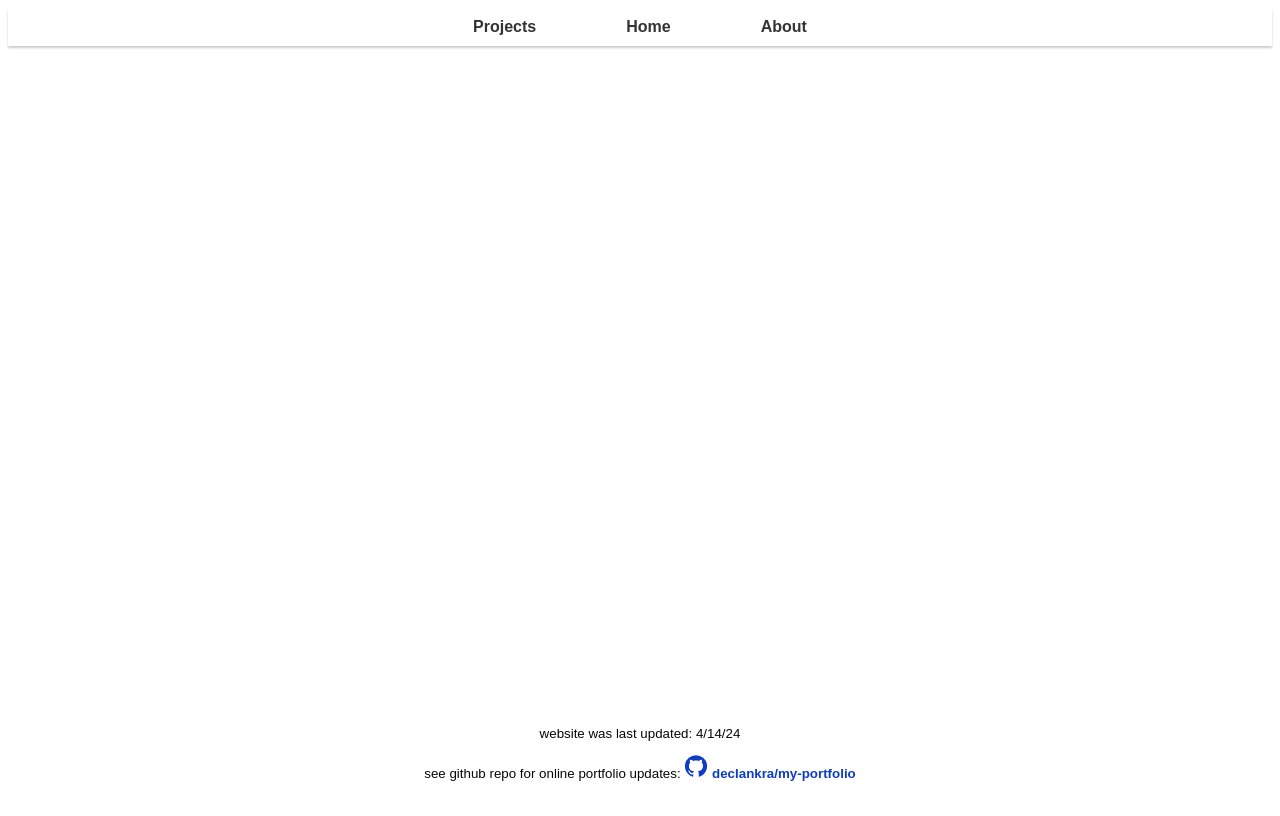
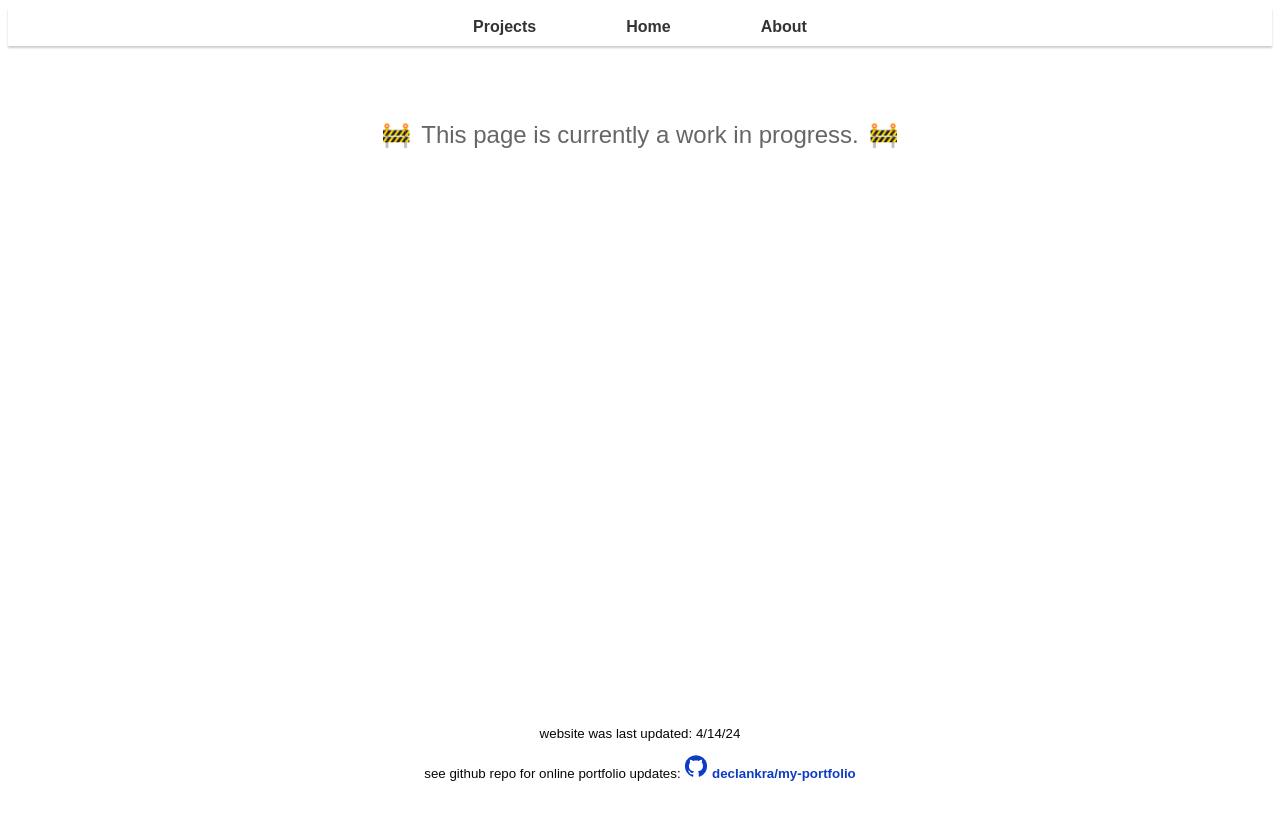
Before and after one commit to declankra/my-portfolio, a React (Create React App) app: page /manual in a window 1280 px wide. Built offline with nearby package versions, Linux system fonts and the light colour scheme; what webfontloader would draw is missing.

Commit message:
added manual page and access point

```diff
--- a/src/App.js
+++ b/src/App.js
@@ -10,6 +10,7 @@ import Health from './pages/Health';
 import BCG from './pages/BCG';
 import Goals from './pages/Goals';
 import Resume from './pages/Resume';
+import Manual from './pages/Manual';
 
 
 
@@ -33,6 +34,7 @@ function App() {
           <Route path="/bcg" element={<BCG />} />
           <Route path="/goals" element={<Goals />} />
           <Route path="/resume" element={<Resume />} />
+          <Route path="/manual" element={<Manual />} />
         </Routes>
       </div>
       <Footer />
--- a/src/pages/About.js
+++ b/src/pages/About.js
@@ -4,8 +4,7 @@ import GitHubIcon from '@mui/icons-material/GitHub';
 import LinkedInIcon from '@mui/icons-material/LinkedIn';
 import XIcon from '@mui/icons-material/X';
 import ContactPageIcon from '@mui/icons-material/ContactPage';
-
-
+import PictureAsPdfIcon from '@mui/icons-material/PictureAsPdf';
 
 
 function About() {
@@ -42,6 +41,13 @@ function About() {
                 <li>riding a divvy bike</li>
             </div>
 
+            <h3>Working with me?</h3>
+            <a href="https://www.declankramper.me/manual" style={{ marginRight: '10px' }}>
+                        <PictureAsPdfIcon sx={{ fontSize: 45, color: 'black' }} />
+                    </a>
+            <p>here's a guide to getting the most out of it.</p>
+
+
             <h3>If a convential resume interests you...</h3>
             {/* PDF Icon */}
             <a href="https://www.declankramper.me/resume" style={{ marginRight: '10px' }}>
--- /dev/null
+++ b/src/pages/Manual.js
@@ -0,0 +1,19 @@
+import React from "react";
+
+const pdfManual = process.env.PUBLIC_URL + '/DeclanKramper_WorkingWithMe_Manual.pdf';
+
+function Manual() {
+    return (
+        <main>
+        <div style={{ textAlign: 'center', marginTop: '50px', fontSize: '24px', color: '#666' }}>
+            <p style={{ display: 'flex', alignItems: 'center', justifyContent: 'center', gap: '10px' }}>
+                <span role="img" aria-label="construction">🚧</span>
+                This page is currently a work in progress.
+                <span role="img" aria-label="construction">🚧</span>
+            </p>
+        </div>
+        </main>
+    )
+}
+
+export default Manual;
```
